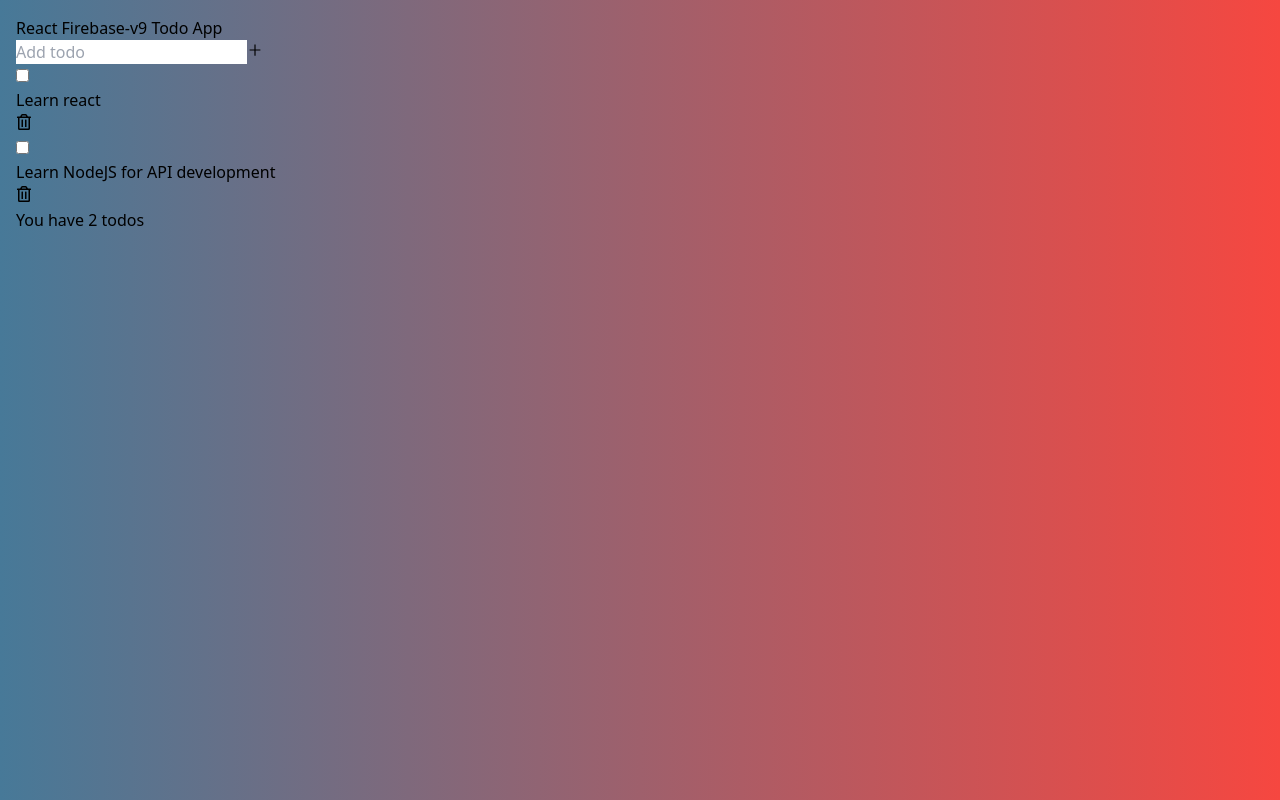
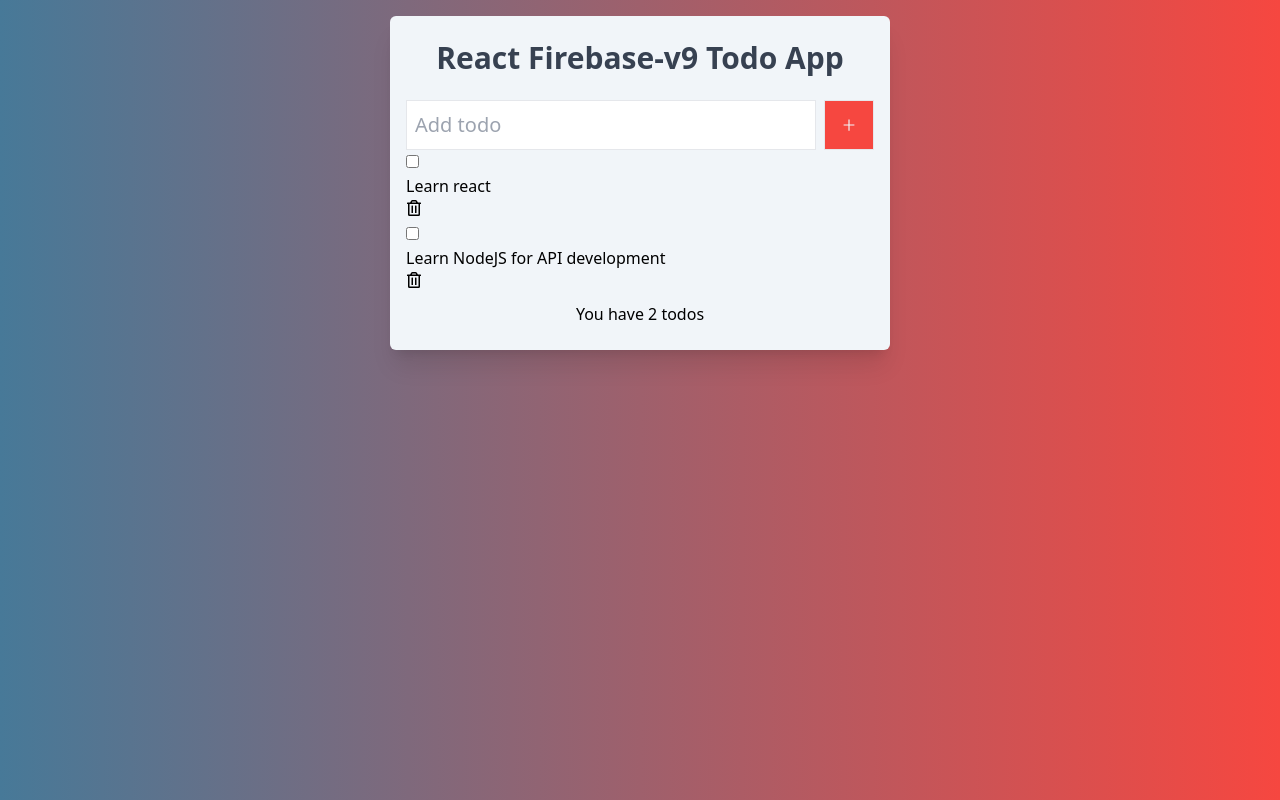
Before and after one commit to AmaduKamara/react-firebasev9-todo-app, a React (Create React App) app: page / in a window 1280 px wide. Built offline with nearby package versions, Linux system fonts and the light colour scheme; the HTML template or start-up script is replaced by a standard one.

Commit message:
Add styles on the form

```diff
--- a/src/App.js
+++ b/src/App.js
@@ -4,6 +4,12 @@
 
 const style = {
   bg: `h-screen w-screen p-4 bg-gradient-to-r from-[#477998] to-[#F64740]`,
+  container: `bg-slate-100 max-w-[500px] w-full m-auto rounded-md shadow-xl p-4`,
+  heading: `text-3xl font-bold text-center text-gray-700 p-2`,
+  form: `flex justify-between mt-4`,
+  input: `border p-2 w-full text-xl focus:outline-[#F64740]`,
+  button: `border p-4 ml-2 bg-[#F64740] text-slate-100`,
+  count: `text-center  p-2`,
 };
 
 function App() {
```
